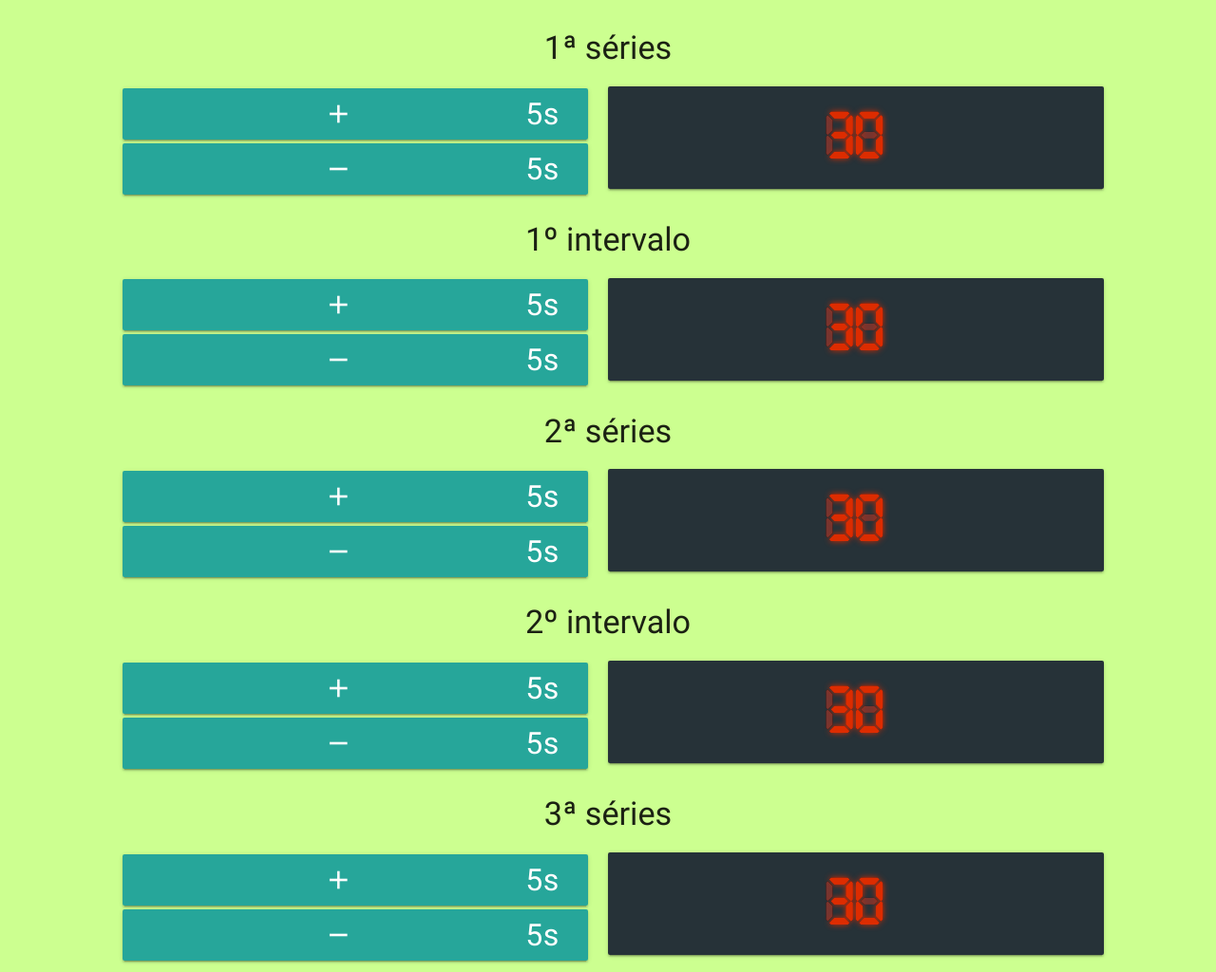
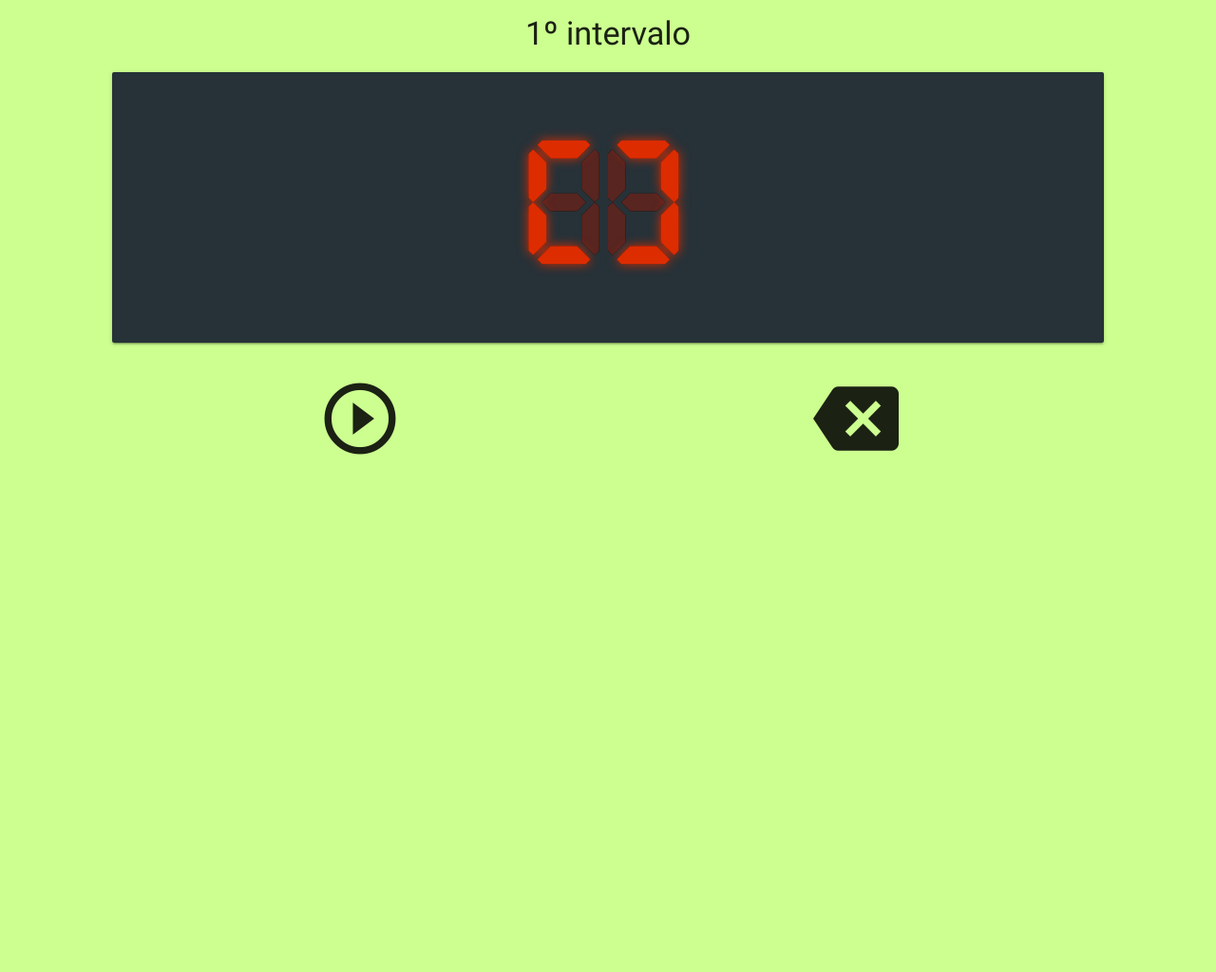
Before and after one commit to bruno-costa/tempus, a plain HTML site: page index.html in a window 1280 px wide. Shown: the top 1024 px of the page at 95% size. After the commit the page ends 800 px from the top, so only its background shows below. Drawn offline with nearby package versions, Linux system fonts and the light colour scheme.

Commit message:
running: ok

```diff
--- a/design.css
+++ b/design.css
@@ -15,13 +15,13 @@
     font-family: 'Digital Dismay';
     position: relative;
     color: #dd2c00;
-    text-shadow: 0px 0px 6px rgb(221, 44, 0);
+    text-shadow: 0px 0px 12px #dd2c00;
     z-index: 0;
 }
 
 .digital-display::before {
     content: '88';
-    color: #77352f;
+    color: #582520;
     position: absolute;
     z-index: -1;
     text-shadow: 0 0 0 black;
@@ -38,3 +38,7 @@
 .btn-ctrl span {
     font-size: 32px;
 }
+
+.display-well {
+    font-size: 190px;
+}
--- a/index.html
+++ b/index.html
@@ -85,7 +85,7 @@
                     <div class="section">
                         <div class="row valign-wrapper">
                             <div class="col s3">
-                                <i class="material-icons medium">home</i>
+                                <i class="material-icons medium">backspace</i>
                             </div>
                             <div class="col s9 card-panel white-text amber darken-1 waves-effect waves-light">
                                 <h3 class="center">
@@ -93,6 +93,24 @@
                                     Começar
                                 </h3>
                             </div>
+                        </div>
+                    </div>
+                </div>
+                <div id="running">
+                    <h4 class="center">1º intervalo</h4>
+                    <div class="row valign-wrapper container-intervalo">
+                        <div class="col s12 digital-display center card-panel display-well">
+                            cd
+                        </div>
+                    </div>
+                    <div class="row">
+                        <div class="col s6 center btn-play-pause">
+                            <i class="material-icons large icon-pause">pause_circle_outline</i>
+                            <i class="material-icons large icon-play">play_circle_outline</i>
+                        </div>
+                        <div class="col s6 center btn-replay-back">
+                            <i class="material-icons large icon-replay">settings_backup_restore</i>
+                            <i class="material-icons large icon-back">backspace</i>
                         </div>
                     </div>
                 </div>
@@ -140,6 +158,8 @@
         <script type="text/javascript">
             jQuery(document).ready(function($) {
                 $('#home').hide();
+                $('#options').hide();
+                $('#running').show();
 
                 var html_serie = $('#template-serie').html(),
                     html_intervalo = $('#template-intervalo').html();
@@ -147,6 +167,11 @@
                 $('<div>').html((html_serie + html_intervalo).replace(/\$\{index\}/g, 1)).appendTo('#options .content-option');
                 $('<div>').html((html_serie + html_intervalo).replace(/\$\{index\}/g, 2)).appendTo('#options .content-option');
                 $('<div>').html((html_serie).replace(/\$\{index\}/g, 3)).appendTo('#options .content-option');
+
+                $('.icon-play, .icon-back').hide();
+                setInterval(function() {
+                    $('.icon-play, .icon-back, .icon-pause, .icon-replay').toggle();
+                }, 1500)
             });
         </script>
     </body>
```
